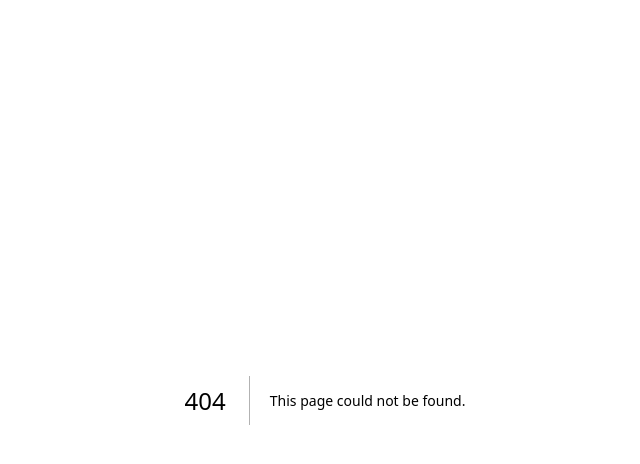
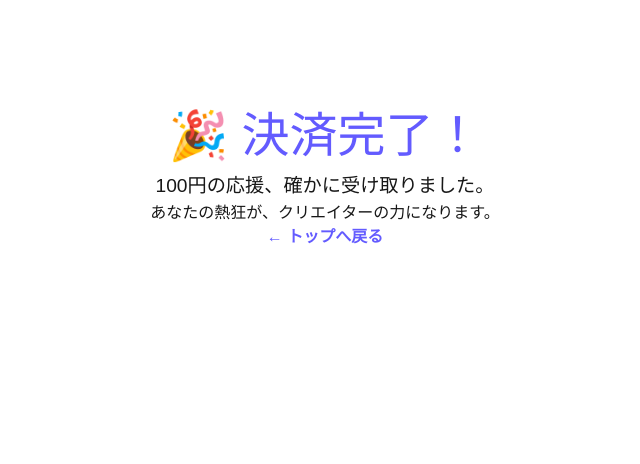
Before and after one commit to spacemindhiro/direct-cheers, a Next.js app: page /success in a window 1280 px wide. Before the commit this address had no page. Shown: the top 464 px of the page, without its empty margins (315-955 px from the left). Built offline with nearby package versions, Linux system fonts and the light colour scheme.

Commit message:
feat: 決済完了ページを追加し、ユーザーに成功メッセージを表示

```diff
--- /dev/null
+++ b/app/success/page.tsx
@@ -0,0 +1,12 @@
+export default function SuccessPage() {
+  return (
+    <div style={{ textAlign: 'center', marginTop: '100px', fontFamily: 'sans-serif' }}>
+      <h1 style={{ fontSize: '3rem', color: '#635bff' }}>🎉 決済完了！</h1>
+      <p style={{ fontSize: '1.2rem' }}>100円の応援、確かに受け取りました。</p>
+      <p>あなたの熱狂が、クリエイターの力になります。</p>
+      <a href="/" style={{ color: '#635bff', textDecoration: 'none', fontWeight: 'bold' }}>
+        ← トップへ戻る
+      </a>
+    </div>
+  );
+}
```
